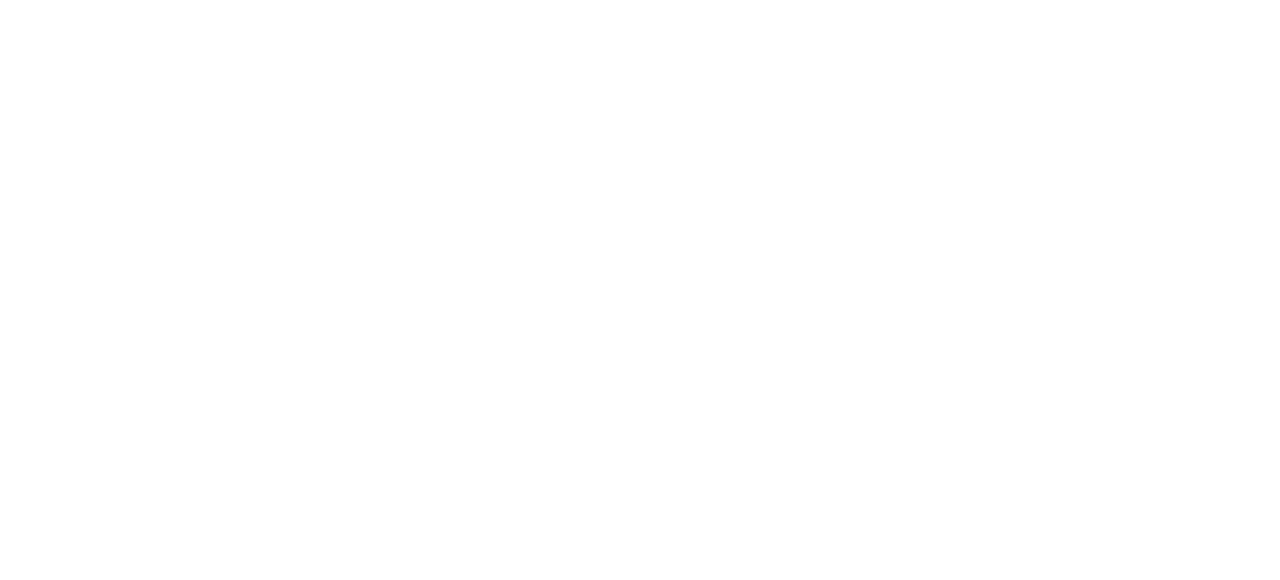
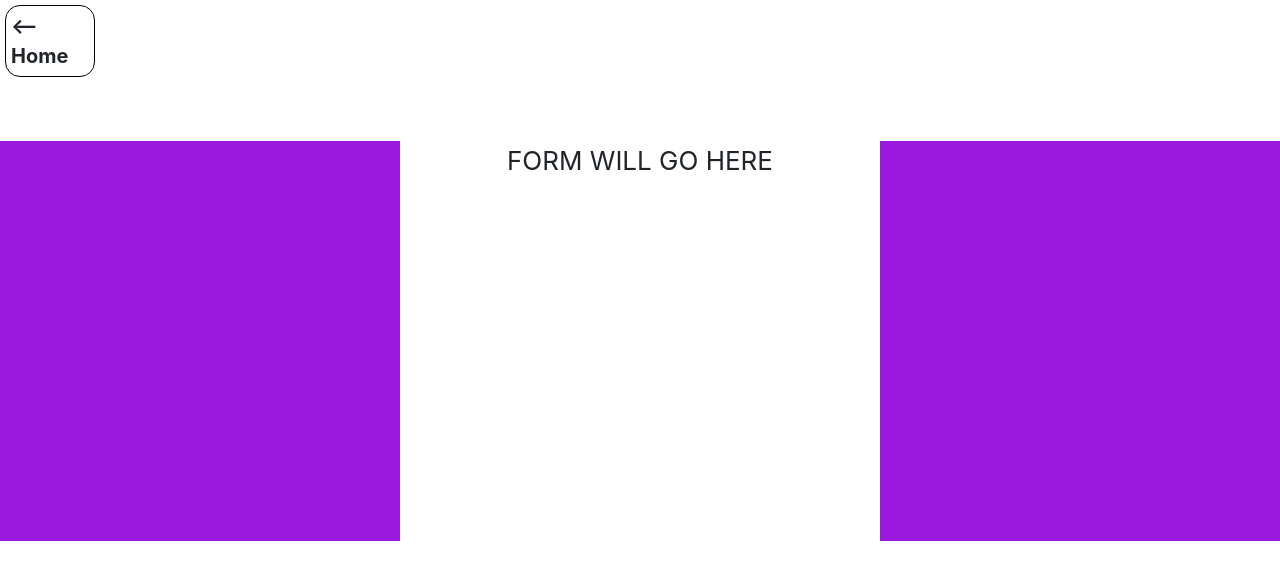
Before and after one commit to haemoolpa-jeon/96Bulls, a React (Create React App) app in the folder 96bulls/react-server/: page /CreateQuiz in a window 1280 px wide. Shown: the top 580 px of the page. Built offline with nearby package versions, Linux system fonts and the light colour scheme.

Commit message:
create quiz page in place

```diff
--- a/96bulls/react-server/src/App.js
+++ b/96bulls/react-server/src/App.js
@@ -12,8 +12,9 @@
 import Page8 from './pages/Page8.js';
 import QuizPage from './pages/QuizPage.js';
 import HomePage from './pages/HomePage.js';
+import CreateQuiz from './pages/CreateQuiz.js';
 
-import {Route, BrowserRouter as Router, Switch} from 'react-router-dom'
+import { Route, BrowserRouter as Router, Switch } from 'react-router-dom'
 import EditProfile from './pages/Canvas.js';
 
 
@@ -31,6 +32,7 @@
           <Route exact path="/leaderboard" render={() => <Leaderboard />} />
           <Route exact path="/page8" render={() => <Page8 />} />
           <Route exact path="/QuizPage" render={() => <QuizPage />} />
+          <Route exact path="/CreateQuiz" render={() => <CreateQuiz />} />
         </Switch>
       </Router>
     );
--- /dev/null
+++ b/96bulls/react-server/src/pages/CreateQuiz.js
@@ -0,0 +1,31 @@
+import React from 'react';
+import { useHistory } from 'react-router-dom';
+import '../App.css';
+import 'bootstrap/dist/css/bootstrap.css'
+
+
+const CreateQuiz = (props) => {
+
+  const history = useHistory();
+
+  const relocateToLeaderboard = () => {
+    console.log('relocating to leaderboard');
+    history.push('/leaderboard');
+  }
+
+  return (
+    <div>
+      <div className='back-button' onClick={() => { history.goBack() }}>⟵   Home</div>
+      <div className="home-page">
+        <div className="home-card">
+          FORM WILL GO HERE
+        </div>
+      </div>
+    </div>
+  );
+
+}
+
+export default CreateQuiz;
+
+//Test file
--- a/96bulls/react-server/src/pages/FrontPage.js
+++ b/96bulls/react-server/src/pages/FrontPage.js
@@ -18,6 +18,10 @@
         history.push('/QuizPage');
     }
 
+    const relocateToCreateQuiz = () => {
+        history.push('/CreateQuiz');
+    }
+
     const relocateToClass = () => {
         console.log("Relocating to class");
         history.push('/currentClass');
@@ -26,25 +30,27 @@
 
     return (
         <div>
-        <div className='back-button' onClick={() => {history.goBack()}}>⟵   Home</div>
+            <div className='back-button' onClick={() => { history.goBack() }}>⟵   Home</div>
             <div className="home-page">
                 <div className="home-card">
-            <div className='flex-center' style={{backgroundColor: '#BF40FF', width: '100%', height: 60, color: 'white'}}>
+                    <div className='flex-center' style={{ backgroundColor: '#BF40FF', width: '100%', height: 60, color: 'white' }}>
                         <i>Classes</i>
                     </div>
                     <div>
-                <p className='muted' style={{fontSize: 14, marginBottom: 30}}>DECO3801 - Design computing studio 3</p>
+                        <p className='muted' style={{ fontSize: 14, marginBottom: 30 }}>DECO3801 - Design computing studio 3</p>
                     </div>
                     <div className="button" onClick={relocateToLeaderboard}>
                         Course Leaderboard
                     </div>
-            <div style={{fontWeight: 600}}>
+                    <div style={{ fontWeight: 600 }}>
                         You - rank 1/500
                     </div>
-
-            <div className='flex-bottom-right' style={{textAlign: 'right', fontSize: 14, width: '100%', minHeight: 100, paddingBottom: 20}}>
-                <div onClick={relocateToClass} style={{display: 'flex', cursor: 'pointer', paddingRight: 10}}><p style={{margin: '11px 5px 0 0'}}>Current class: studio one</p> <div style={{fontSize: 30}}>→</div></div>
-                <div onClick={relocateToQuestions} style={{display: 'flex', cursor: 'pointer', paddingRight: 10}}><p style={{margin: '11px 5px 0 0'}}>3/15 Pre-class quiz</p> <div style={{fontSize: 30}}>→</div></div>
+                    <div className='flex-bottom-right' style={{ textAlign: 'right', fontSize: 14, width: '100%', minHeight: 100, paddingBottom: 20 }}>
+                        <div onClick={relocateToClass} style={{ display: 'flex', cursor: 'pointer', paddingRight: 10 }}><p style={{ margin: '11px 5px 0 0' }}>Current class: studio one</p> <div style={{ fontSize: 30 }}>→</div></div>
+                        <div onClick={relocateToQuestions} style={{ display: 'flex', cursor: 'pointer', paddingRight: 10 }}><p style={{ margin: '11px 5px 0 0' }}>3/15 Pre-class quiz</p> <div style={{ fontSize: 30 }}>→</div></div>
+                    </div>
+                    <div className="button" onClick={relocateToCreateQuiz}>
+                        Create quiz
                     </div>
                 </div>
             </div>
--- a/96bulls/react-server/src/pages/QuizPage.js
+++ b/96bulls/react-server/src/pages/QuizPage.js
@@ -109,7 +109,7 @@
       method: 'POST',
       headers: { 'Content-Type': 'application/json' },
       body: JSON.stringify({
-        username: 'Christopher Walken',
+        username: 'User1',
         xpGained: result[0] * 100,
         questionsAnswered: result[0],
       })
--- a/96bulls/react-server/src/pages/components/Result.js
+++ b/96bulls/react-server/src/pages/components/Result.js
@@ -27,7 +27,7 @@
               You got <strong>{props.quizResult}</strong> questions correct
           </div>
         }
-      <button className="button home-button" onClick={() => {history.push('/')}}>Home</button>
+        <button className="button home-button" onClick={() => { history.push('/') }}>Home</button>
       </div>
     </CSSTransition>
   );
```
Also changed, not shown: 1 other file (tests, documents, lock files or other folders). Lines whose indentation alone changed are shown as unchanged.
